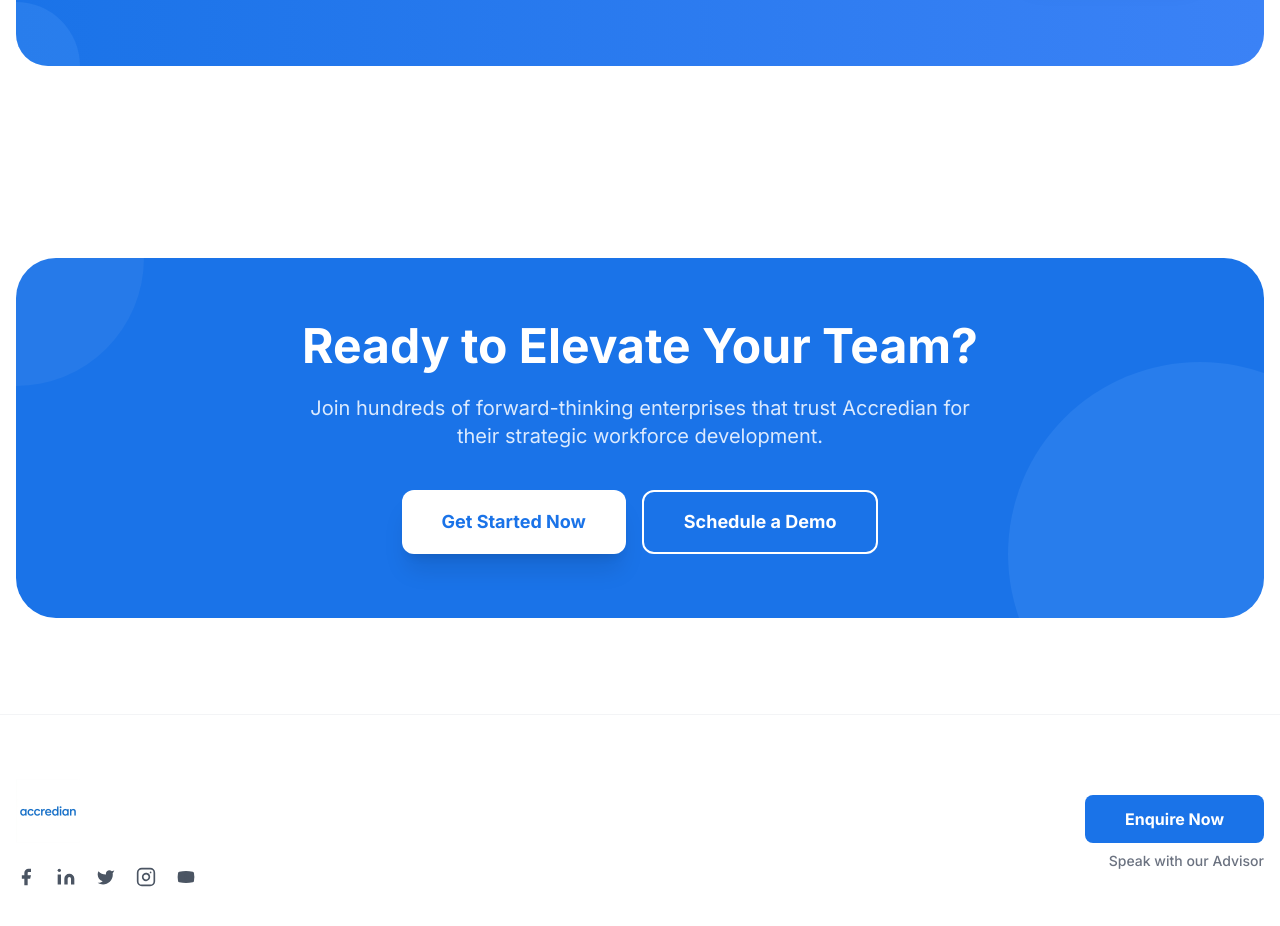
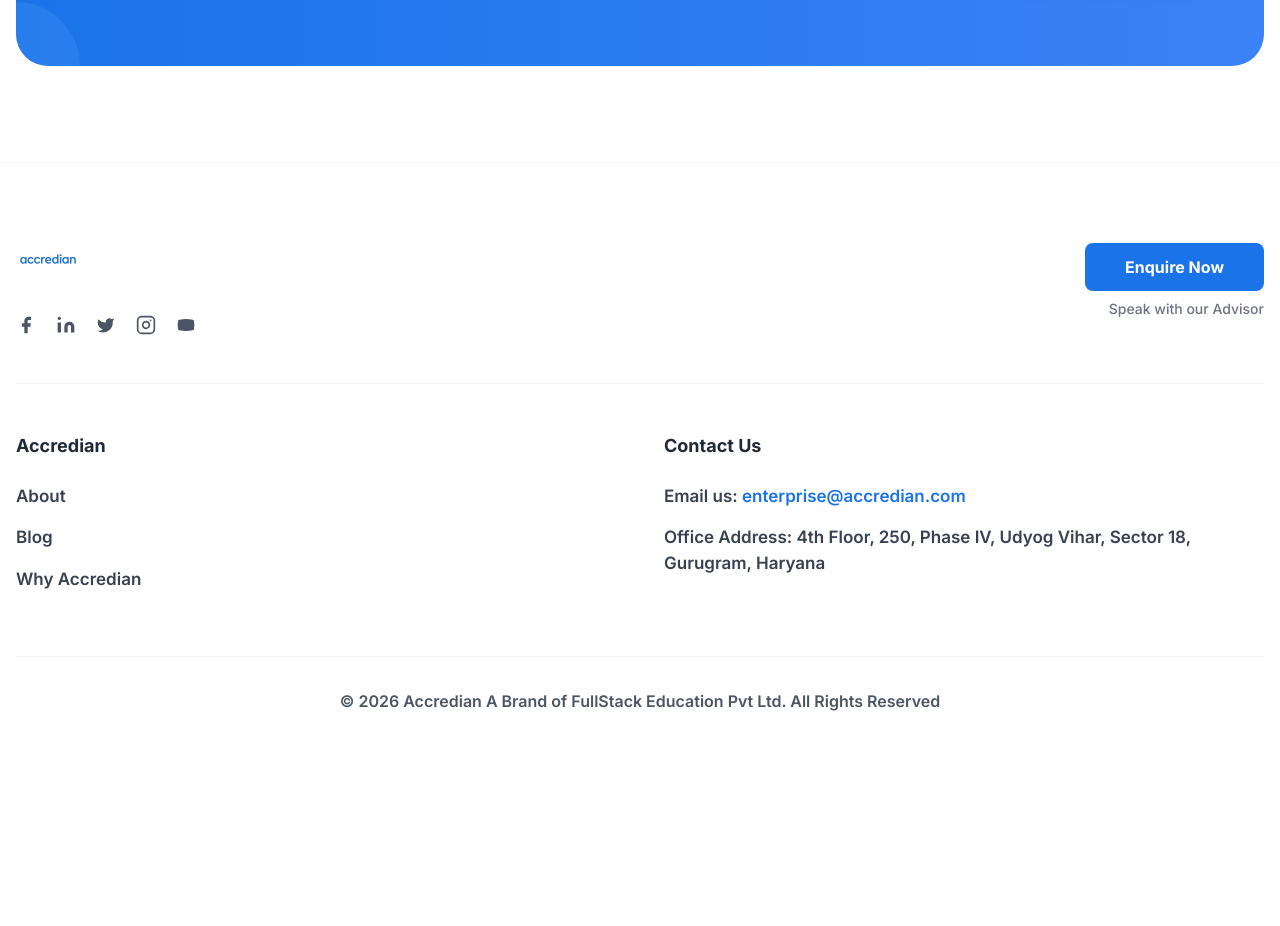
Before and after one commit to codexuttam/Accredian, a Next.js app: page / in a window 1280 px wide. Shown: the part 7243-8169 px from the top of the page. After the commit the page ends 7988 px from the top, so only its background shows below. Built offline with nearby package versions, Linux system fonts and the light colour scheme.

Commit message:
feat: removed the redundant CTA section from the home page

```diff
--- a/src/app/page.tsx
+++ b/src/app/page.tsx
@@ -31,37 +31,6 @@ export default function Home() {
         <FAQs />
         <Testimonials />
 
-        {/* Call to Action Section */}
-        <section className="py-24">
-          <div className="container-custom px-4">
-            <div className="bg-brand-blue rounded-[40px] p-8 md:p-16 text-center text-white relative overflow-hidden">
-               <div className="relative z-10">
-                 <h2 className="text-3xl md:text-5xl font-bold mb-6">Ready to Elevate Your Team?</h2>
-                 <p className="text-blue-100 text-lg md:text-xl mb-10 max-w-2xl mx-auto">
-                    Join hundreds of forward-thinking enterprises that trust Accredian for their strategic workforce development.
-                 </p>
-                 <div className="flex flex-col sm:flex-row gap-4 justify-center">
-                    <button
-                      onClick={openModal}
-                      className="bg-white text-brand-blue px-10 py-4 rounded-xl font-bold hover:bg-blue-50 transition-all text-lg shadow-xl"
-                    >
-                       Get Started Now
-                    </button>
-                    <button
-                      onClick={openModal}
-                      className="bg-transparent border-2 border-white text-white px-10 py-4 rounded-xl font-bold hover:bg-white/10 transition-all text-lg"
-                    >
-                       Schedule a Demo
-                    </button>
-                 </div>
-               </div>
-
-               {/* Background Shapes */}
-               <div className="absolute top-0 left-0 w-64 h-64 bg-white/5 rounded-full -translate-x-1/2 -translate-y-1/2" />
-               <div className="absolute bottom-0 right-0 w-96 h-96 bg-blue-400/20 rounded-full translate-x-1/3 translate-y-1/3" />
-            </div>
-          </div>
-        </section>
       </div>
 
       <Footer />
```
